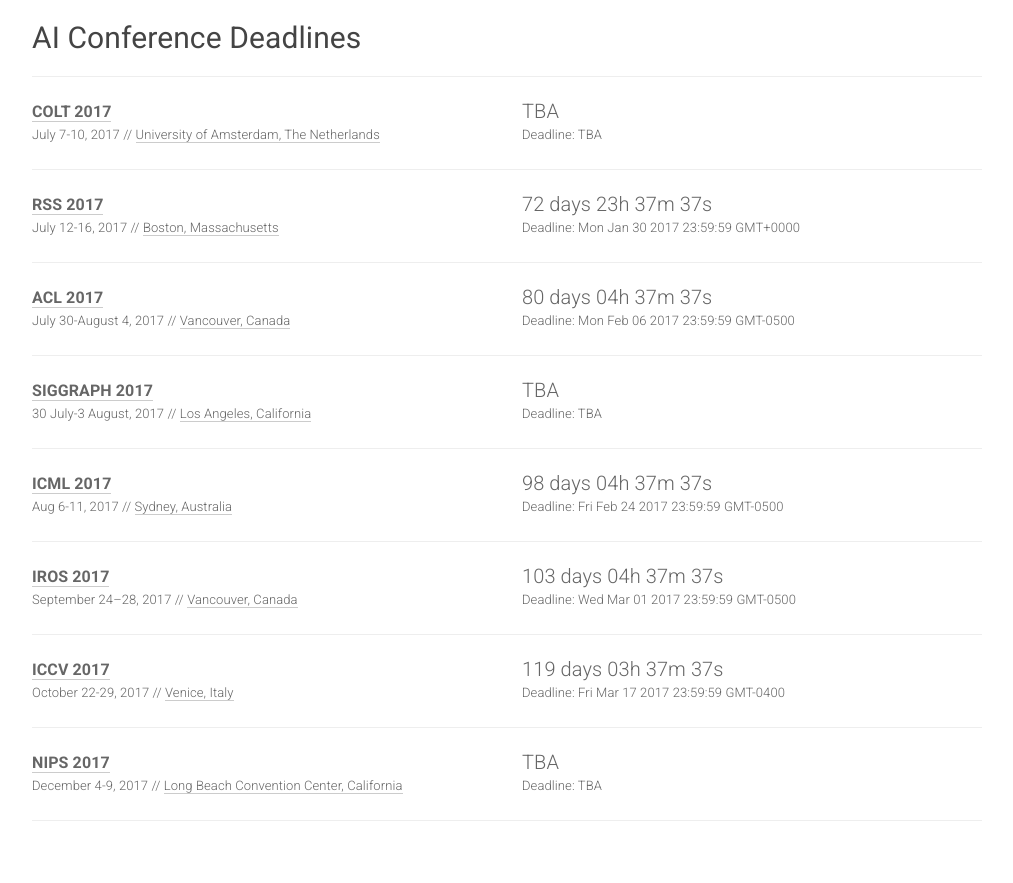
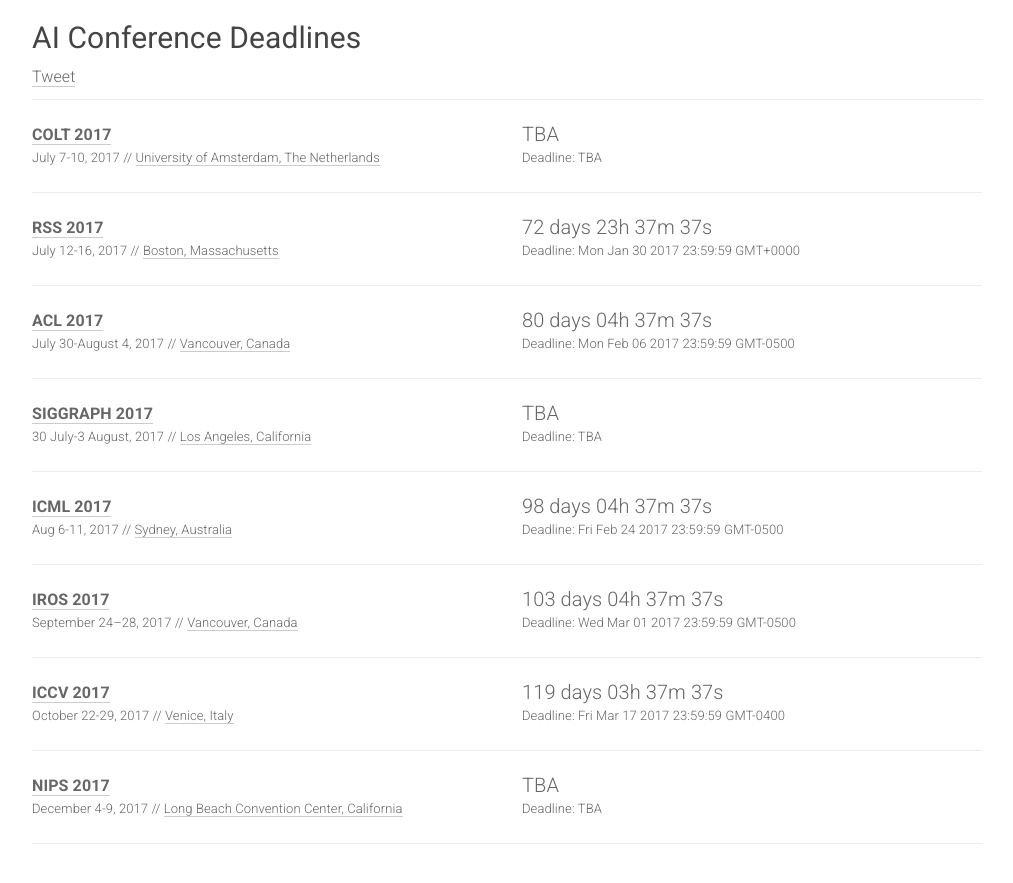
Before and after one commit to paperswithcode/ai-deadlines, a Jekyll site: the page built from index.html, in a window 1280 px wide. Shown: the top 883 px of the page, without its empty margins (133-1146 px from the left). Built offline with Jekyll 4.4.1, drawn with Linux system fonts in a browser that asks for light colours; nearby versions of some CDN libraries; comment, search, counter and statistics services are not loaded.

Commit message:
Adds Twitter share

```diff
--- a/_layouts/home.html
+++ b/_layouts/home.html
@@ -21,6 +21,7 @@
             <div class="row">
                 <div class="col-xs-12">
                     <h1>AI Conference Deadlines</h1>
+                    <a href="https://twitter.com/share" class="twitter-share-button" data-text="Self-updating countdown timers to keep track of a bunch of AI conference deadlines" data-show-count="false">Tweet</a><script async src="//platform.twitter.com/widgets.js" charset="utf-8"></script>
                 </div>
             </div>
         </div>
```
